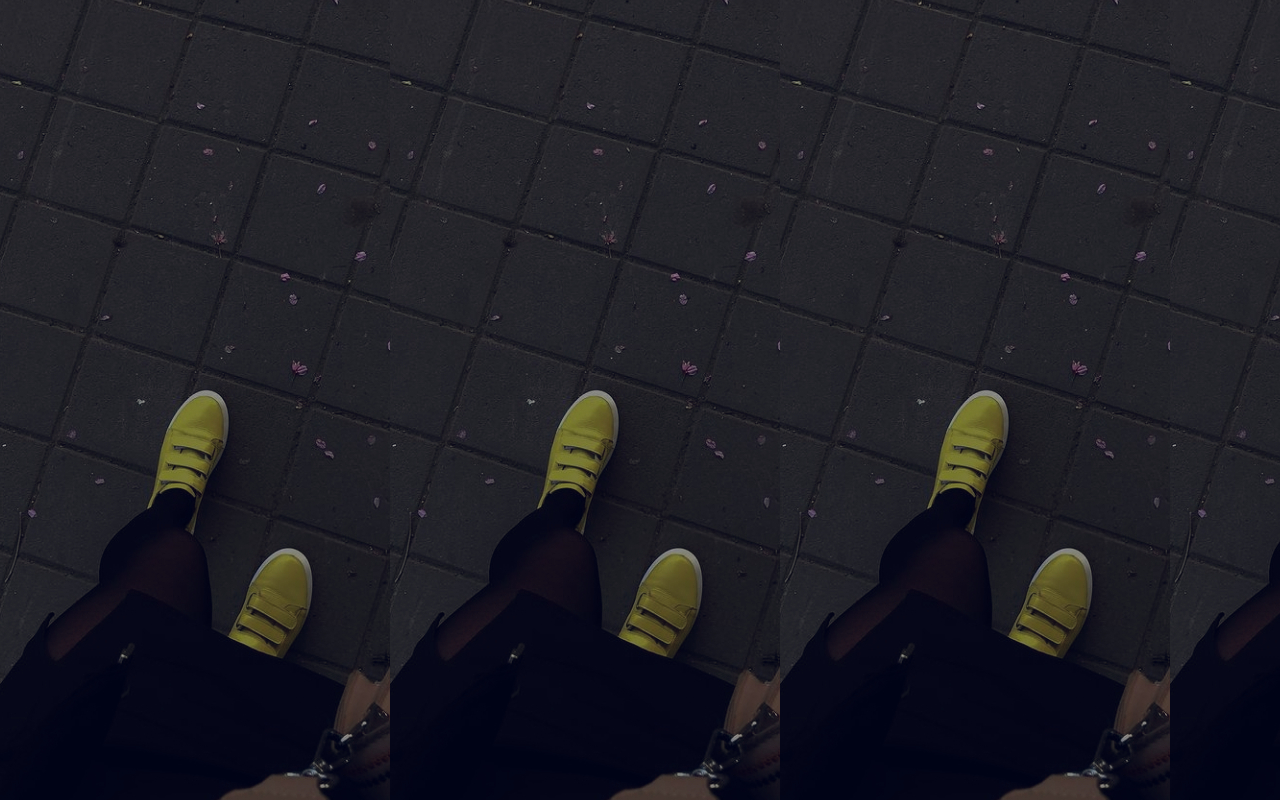
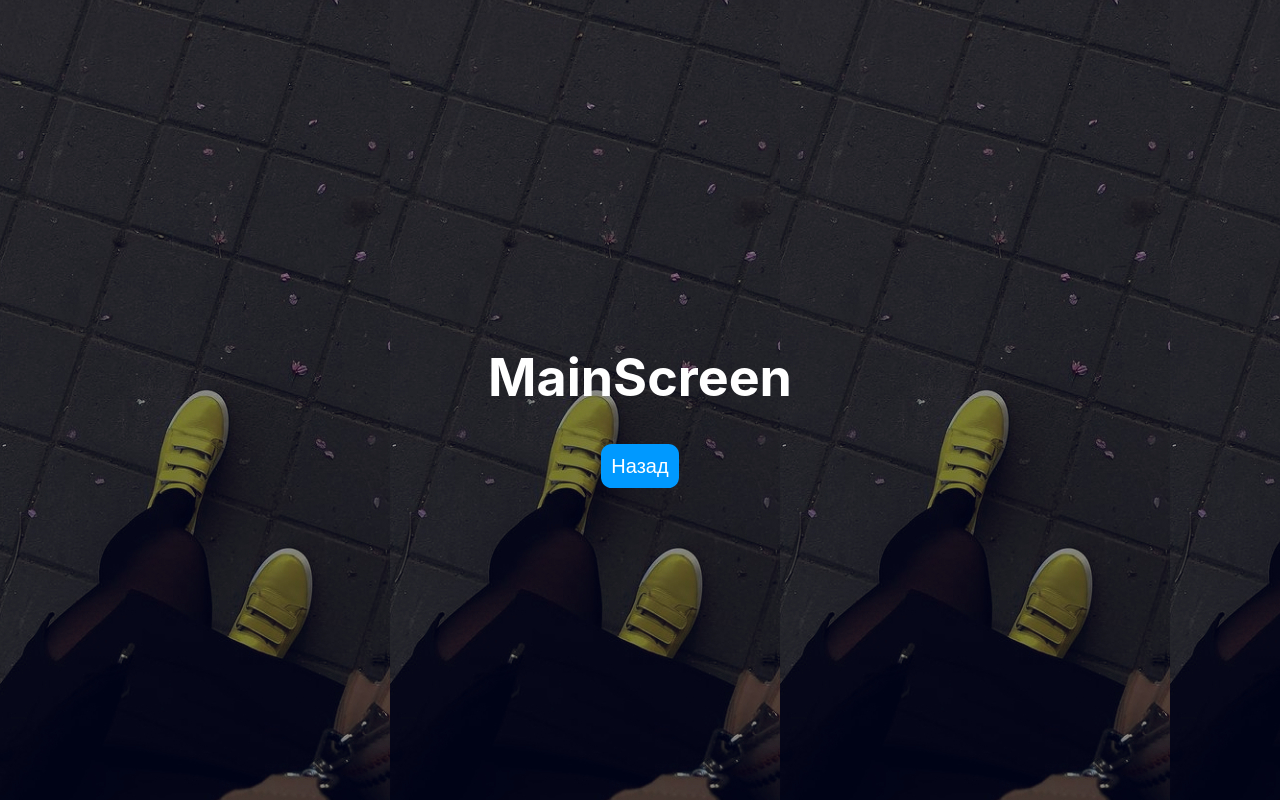
Before and after one commit to ignat-tokar/reckoning, a React (Create React App) app: page /reckoning/add in a window 1280 px wide. Before the commit this address had no page. Built offline with nearby package versions, Linux system fonts and the light colour scheme.

Commit message:
changed homepage path again

```diff
--- a/package.json
+++ b/package.json
@@ -2,7 +2,7 @@
   "name": "reckoning",
   "version": "0.1.0",
   "private": true,
-  "homepage": "https://ignat-tokar.github.io/",
+  "homepage": "https://ignat-tokar.github.io/reckoning",
   "dependencies": {
     "@testing-library/jest-dom": "^5.16.4",
     "@testing-library/react": "^13.3.0",
--- a/src/App.js
+++ b/src/App.js
@@ -9,8 +9,8 @@ function App() {
     <div className="App">
       <BrowserRouter>
         <Routes>
-          <Route path="/" element={<AddScreen />}/>
-          <Route path="/add" element={<MainScreen />}/>
+          <Route path="/reckoning" element={<AddScreen />}/>
+          <Route path="/reckoning/add" element={<MainScreen />}/>
         </Routes>
       </BrowserRouter>
     </div>
--- a/src/components/AddScreen.js
+++ b/src/components/AddScreen.js
@@ -5,12 +5,12 @@ function AddScreen() {
   const navigate = useNavigate();
 
   function addClickHandler() {
-    navigate('/add');
+    navigate('/reckoning/add');
   }
 
   return (
     <>
-      <p>Данi нової одиницi товару</p>
+      <h2>Данi нової одиницi товару</h2>
       <input placeholder="Назва товару" />
       <input placeholder="Цiна закупочна" />
       <input placeholder="Цiна продовальча" />
--- a/src/components/MainScreen.js
+++ b/src/components/MainScreen.js
@@ -5,7 +5,7 @@ function MainScreen() {
   const navigate = useNavigate();
 
   function backClickHandler() {
-    navigate('/');
+    navigate('/reckoning');
   }
 
   return (
```
